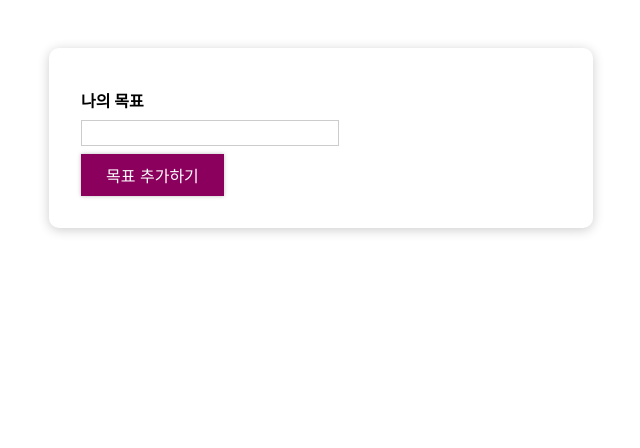
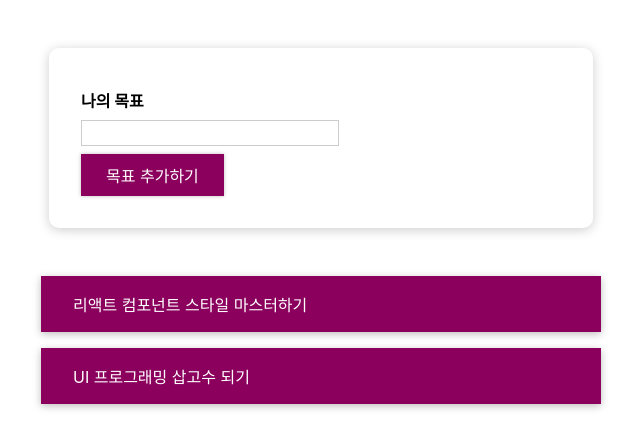
Before and after one commit to goodperiodt/react-basic-study, a React (Create React App) app: page / in a window 1280 px wide. Shown: the top 448 px of the page, without its empty margins (319-959 px from the left). Built offline with nearby package versions, Linux system fonts and the light colour scheme.

Commit message:
목표 설정 앱 - 기본 기능 구현 ( 목록 추가, 삭제 )

```diff
--- a/src/App.js
+++ b/src/App.js
@@ -1,19 +1,85 @@
-import React from "react";
+import React, { useState } from "react";
 import "./App.css";
 import CourseInput from "./components/CourseGoals/CourseInput";
 import CourseList from "./components/CourseGoals/CourseList";
 
-function App() {
+// 하나의 할 일은 id와 text로 구성된 하나의 객체고, 여러 객체들이 모여 배열(DUMMY_DATA)을 이룬다.
+const DUMMY_DATA = [
+  {
+    id: "g1",
+    text: "리액트 컴포넌트 스타일 마스터하기",
+  },
+  {
+    id: "g2",
+    text: "UI 프로그래밍 삽고수 되기",
+  },
+];
+
+const App = () => {
+  const [goals, setGoals] = useState(DUMMY_DATA);
+
+  // Input에게 전달할 함수
+  const addGoalHandler = (text) => {
+    console.log("전달받은 텍스트는 " + text);
+
+    // 1. 전달받은 text와 함께 id 값을 설정해서 리스트에 추가할 객체를 만들고,
+    const newGoal = {
+      id: Math.random().toString(),
+      text: text,
+    };
+
+    // DUMMY_DATA.push() ---> 이렇게 직접적으로 push하면 변화한 상태를 리액트가 감지하지 못한다.
+
+    // 2. 기존 배열(상태변수)에 새로운 객체를 추가해서 상태변수의 값을 수정하기
+    // 상태변수(배열) 수정
+    setGoals([...goals, newGoal]);
+    // setGoals((prevGoals) => [...prevGoals, newGoal])
+  };
+
+  // CourseList 조건부 렌더링
+  let listContent = (
+    <p style={{ color: "red", fontSize: "2em", textAlign: "center" }}>
+      목표를 등록해 주세요!
+    </p>
+  );
+
+  const deleteHandler = (id) => {
+    // console.log("전달된 id: ", id);
+    // --- 1차적으로 내가 작성한 것
+    // setGoals(goals.filter((item) => item.id !== id));
+
+    // --- 선생님 풀이 1번
+    // 상태 배열 그대로 복사해서 가져옴
+    // --- const updateGoals = [...goals];
+    // updateGoals에서 객체(goal)를 하나씩 받아서
+    // 객체가 지닌 id와 사용자가 클릭한 id가 같다면
+    // 해당 객체의 index를 변수 index에 저장한다.
+    // --- const index = updateGoals.findIndex((goal) => goal.id === id);
+    // updateGoals(복사한 배열)에서 splice함수를 사용
+    // updateGoals의 객체들중 index에 해당하는 객체부터 하나(자기자신)를 삭제하고,
+    // --- updateGoals.splice(index, 1);
+    // --- setGoals(updateGoals);
+
+    // --- 선생님 풀이 2번
+    // id가 일치하지 않는 객체들만 몽땅 받아서 updateGoals(새로운 배열)에 세팅하겠다.
+    // --- const updateGoals = goals.filter((goal) => goal.id !== id);
+    // --- setGoals(updateGoals);
+    // 2번의 더 간다한 버전
+    setGoals(goals.filter((goal) => goal.id !== id));
+  };
+
+  if (goals.length > 0) {
+    listContent = <CourseList items={goals} onDelete={deleteHandler} />;
+  }
+
   return (
     <div>
       <section id="goal-form">
-        <CourseInput />
+        <CourseInput onAdd={addGoalHandler} />
       </section>
-      <section id="goals">
-        <CourseList />
-      </section>
+      <section id="goals">{listContent}</section>
     </div>
   );
-}
+};
 
 export default App;
--- a/src/components/CourseGoals/CourseInput.js
+++ b/src/components/CourseGoals/CourseInput.js
@@ -1,13 +1,33 @@
-import React from "react";
+import React, { useState } from "react";
 import "./CourseInput.css";
 import Button from "../UI/Button/Button";
 
-const CourseInput = () => {
+const CourseInput = ({ onAdd }) => {
+  const [enteredText, setEnteredText] = useState("");
+
+  // 사용자가 버튼(type="submit")을 누르면, formSubmitHandler가 동작을 할 것이고,
+  // formSubmitHandler가 동작을 하면 부모가 전달해주는 onAdd라는 함수를 호출할 것이다.
+  const formSubmitHandler = (e) => {
+    e.preventDefault();
+
+    // onAdd라는 함수를 호출하면서 상태변수인 enteredText를
+    // (부모 컴포넌트에게) 전달하고, enteredText의 값을 비워준다.
+    onAdd(enteredText);
+    setEnteredText("");
+  };
+
+  // input태그에 변화가 일어날 때마다 textChangeHandler 함수가 호출된다.
+  const textChangeHandler = (e) => {
+    setEnteredText(e.target.value);
+  };
+
   return (
-    <form>
+    <form onSubmit={formSubmitHandler}>
       <div className="form-control">
         <label>나의 목표</label>
-        <input type="text" />
+        {/* input태그에 무언가를 작성할 때마다 (onChange),
+        사용자가 입력한 이 목표 값을 app.js로 끌어올려야 한다. */}
+        <input type="text" onChange={textChangeHandler} value={enteredText} />
       </div>
       <Button type="submit">목표 추가하기</Button>
     </form>
--- /dev/null
+++ b/src/components/CourseGoals/CourseItem.css
@@ -0,0 +1,8 @@
+.goal-item {
+  margin: 1rem 0;
+  background: #8b005d;
+  box-shadow: 0 2px 8px rgba(0, 0, 0, 0.26);
+  color: white;
+  padding: 1rem 2rem;
+  cursor: pointer;
+}
--- /dev/null
+++ b/src/components/CourseGoals/CourseItem.js
@@ -0,0 +1,14 @@
+import React from "react";
+import "./CourseItem.css";
+
+// CoureseItem은 <ul>에 들어가는 <li>
+// 목표 하나당 li 요소(<li></li>) 한 개
+const CourseItem = ({ item, onDelete }) => {
+  return (
+    <li className="goal-item" onClick={() => onDelete(item.id)}>
+      {item.text}
+    </li>
+  );
+};
+
+export default CourseItem;
--- a/src/components/CourseGoals/CourseList.js
+++ b/src/components/CourseGoals/CourseList.js
@@ -1,10 +1,14 @@
 import React from "react";
 import "./CourseList.css";
+import CourseItem from "./CourseItem";
 
-const CourseList = () => {
+const CourseList = ({ items, onDelete }) => {
   return (
     <ul className="goal-list">
-      <li></li>
+      {items.map((item) => {
+        // key(item.id) 데이터는 구분을 위해 사용되는 것이라 CourseItem 컴포넌트로 전달하지 않는다.
+        return <CourseItem key={item.id} item={item} onDelete={onDelete} />;
+      })}
     </ul>
   );
 };
--- a/src/components/ui/Button/Button.js
+++ b/src/components/ui/Button/Button.js
@@ -1,6 +1,12 @@
 import React from "react";
 import "./Button.css";
 
+// Button에 작성된 type이 다르고, 이벤트핸들러가 다르고, Button 컴포넌트에 감싸진 children이 다르기 때문에 Button의 1. type을 넘겨받고,
+// 2. onClick이 발생한다면 실행될 함수를 넘겨받고,
+// 3. 열린 Button태그와 닫힌 Button 태그 사이에 감싸진 텍스트(children)를 전달받는 Button 컴포넌트
+
+// Button 컴포넌트를 구성한 이유: 버튼의 크기, 버튼에 작성된 텍스트 등의 디자인이 같아야 하는 경우,
+// 해당 컴포넌트에 동일한 디자인을 주기 위해 이와 같이 작성한다.
 const Button = ({ type, onClick, children }) => {
   return (
     <button type={type} onClick={onClick} className="button">
```
